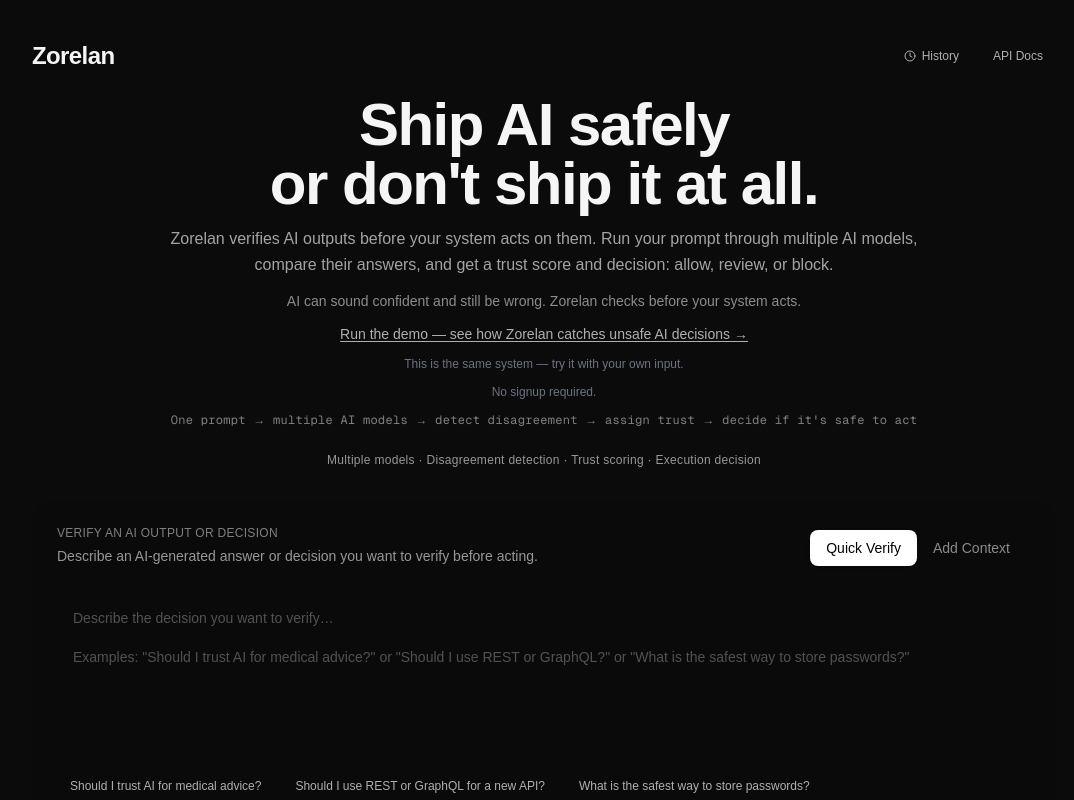
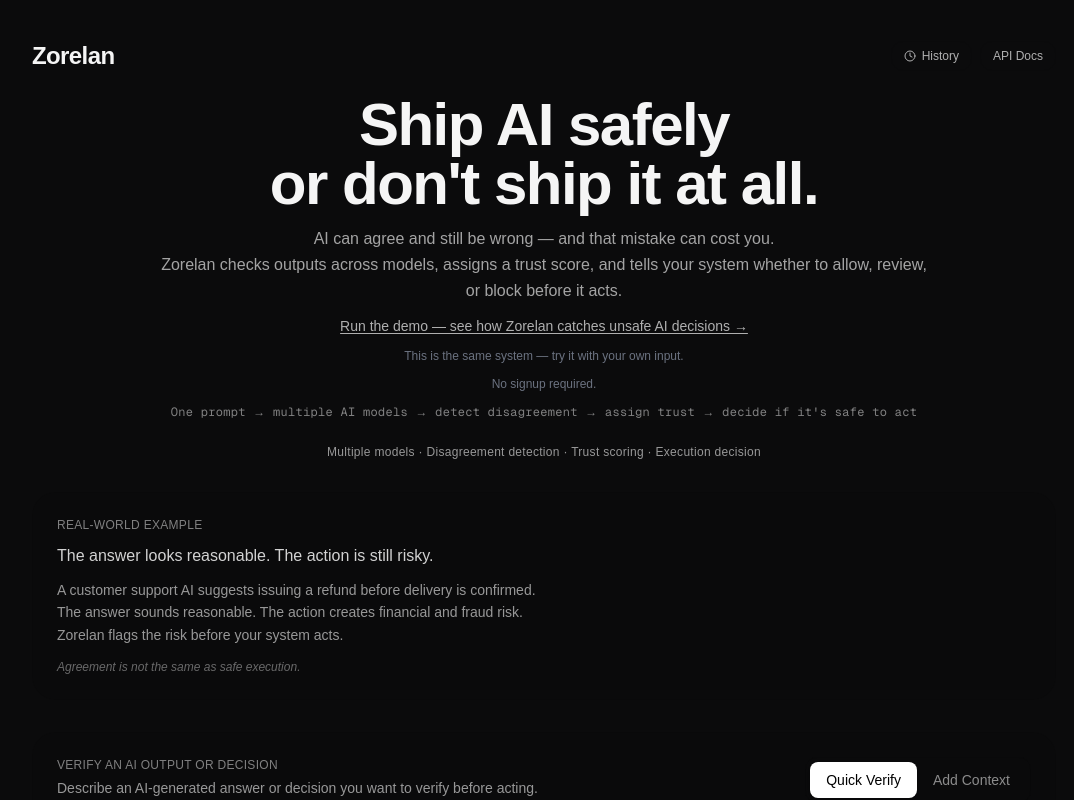
Before and after one commit to healeyben383-source/zorelan, a Next.js app: page / in a window 1280 px wide. Shown: the top 800 px of the page, without its empty margins (96-1170 px from the left). Built offline with nearby package versions, Linux system fonts and the light colour scheme.

Commit message:
Sharpen landing page messaging and move demo under /demo

```diff
--- a/app/page.tsx
+++ b/app/page.tsx
@@ -1494,15 +1494,11 @@
             </h1>
 
             <p className="text-sm leading-relaxed opacity-65 max-w-xs mx-auto md:hidden">
-              Zorelan verifies AI outputs before your system acts on them. Run your prompt through multiple AI models, compare their answers, and get a trust score and decision: allow, review, or block.
+              AI can agree and still be wrong — and that mistake can cost you.<br />Zorelan checks outputs across models, assigns a trust score, and tells your system whether to allow, review, or block before it acts.
             </p>
 
             <p className="hidden md:block text-base opacity-65 leading-relaxed max-w-3xl mx-auto">
-              Zorelan verifies AI outputs before your system acts on them. Run your prompt through multiple AI models, compare their answers, and get a trust score and decision: allow, review, or block.
-            </p>
-
-            <p className="text-sm text-center opacity-55 leading-relaxed">
-              AI can sound confident and still be wrong. Zorelan checks before your system acts.
+              AI can agree and still be wrong — and that mistake can cost you.<br />Zorelan checks outputs across models, assigns a trust score, and tells your system whether to allow, review, or block before it acts.
             </p>
 
             <p className="text-sm text-center">
@@ -1532,6 +1528,17 @@
         <p className="text-xs text-center opacity-60 tracking-wide -mt-2">
           Multiple models · Disagreement detection · Trust scoring · Execution decision
         </p>
+
+        <section className="rounded-3xl border border-black/10 dark:border-white/10 p-5 md:p-6 space-y-3 bg-black/[0.02] dark:bg-white/[0.02]">
+          <div className="text-xs uppercase tracking-wide opacity-50">Real-world example</div>
+          <p className="text-sm md:text-base font-medium opacity-85 leading-snug">The answer looks reasonable. The action is still risky.</p>
+          <p className="text-sm opacity-60 leading-relaxed">
+            A customer support AI suggests issuing a refund before delivery is confirmed.<br />
+            The answer sounds reasonable. The action creates financial and fraud risk.<br />
+            Zorelan flags the risk before your system acts.
+          </p>
+          <p className="text-xs opacity-40 italic">Agreement is not the same as safe execution.</p>
+        </section>
 
         <section className="rounded-3xl border border-black/10 dark:border-white/10 bg-black/[0.02] dark:bg-white/[0.02] p-4 md:p-6 space-y-4 md:space-y-5">
           <div className="md:flex md:items-start md:justify-between md:gap-4">
```
